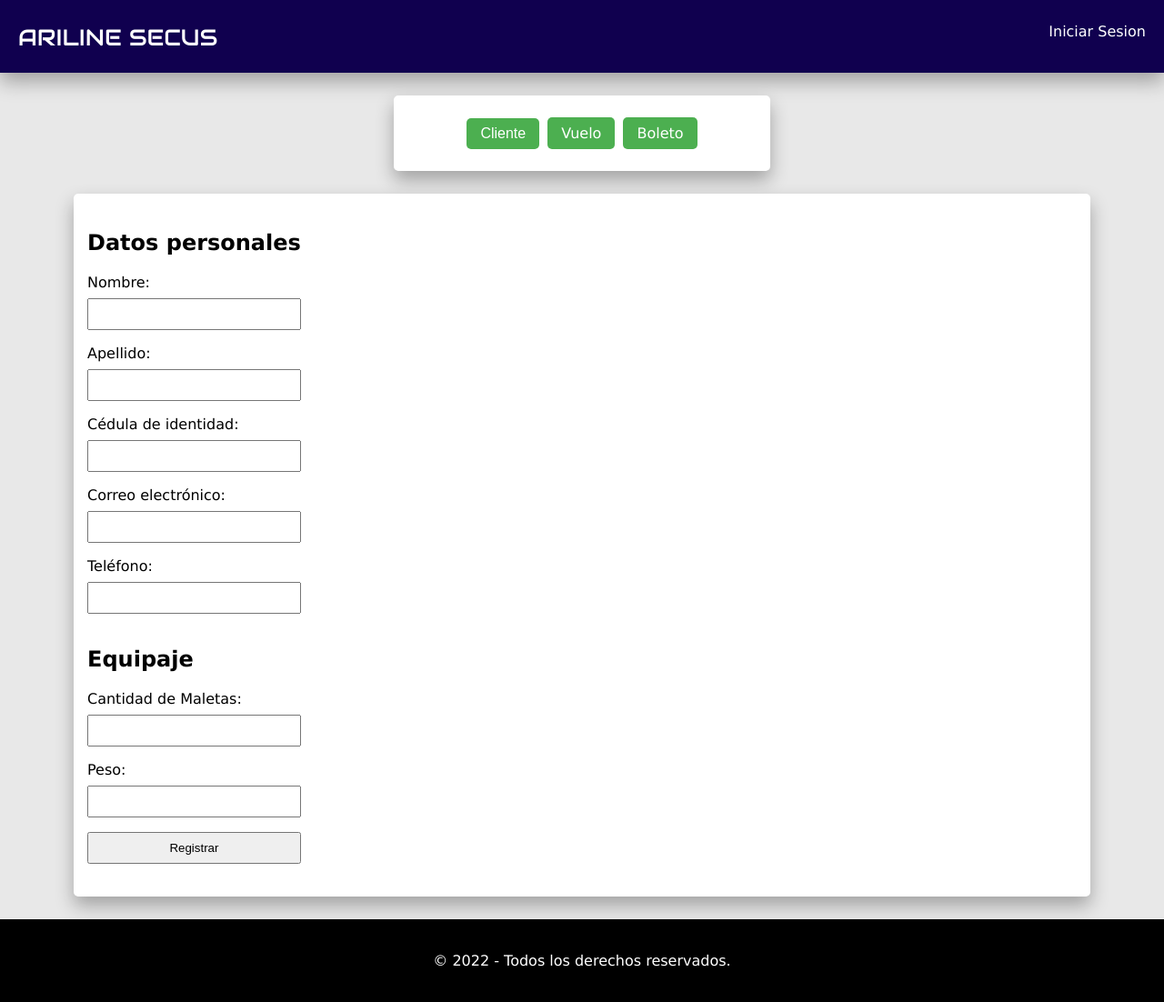
After one commit to ErickCor24/webAirplane, a Flask app: page /registro in a window 1280 px wide. The commit adds this page. Shown: the whole page at 91% size. Run offline with Flask 3, Linux system fonts and the light colour scheme.

Commit message:
Agregue el registro_boleto.html

```diff
--- a/app/app.py
+++ b/app/app.py
@@ -5,6 +5,9 @@ app = Flask (__name__)
 @app.route('/')
 def index():
     return render_template('index.html')
+@app.route('/registro')
+def registro():
+    return render_template('Registro_boleto.html')
 
 if __name__ == '__main__':
     app.run(debug=True)
--- /dev/null
+++ b/app/templates/Registro_boleto.html
@@ -0,0 +1,73 @@
+<!DOCTYPE html>
+<html lang="es">
+<head>
+    <meta charset="UTF-8">
+    <meta name="viewport" content="width=device-width, initial-scale=1.0">
+    <title> AIRLINE SECUS </title>
+    <link rel="stylesheet" href="https://fonts.googleapis.com/css?family=Audiowide">
+    <link rel="stylesheet" href="{{url_for('static', filename='css/style.css')}}">
+
+</head>
+<body>
+    <div class="container">
+        <header class="nav">
+            <div class="line">
+                <section class="left" >
+                    <a href="/">ARILINE SECUS</a>
+                </section>
+                <section class="right">
+                    <a href="#">Iniciar Sesion</a>
+                </section>
+
+            </div>
+        </header>
+        <div class="PanelBotones">
+            <section>
+                <button class="boton"> Cliente </button>
+                <a class="boton" href="crear_vuelo.html">Vuelo</a>
+                <a class="boton" href="/registro">Boleto</a>
+            </section>
+        </div>
+
+        <div class="vista">
+                <form action="/registrar" method="post">
+                <div class="row"> <div class="col-4"> <h2>Datos personales</h2>
+                    <label for="nombre">Nombre:</label>
+                    <input type="text" name="nombre" id="nombre" required>
+
+                    <label for="apellido">Apellido:</label>
+                    <input type="text" name="apellido" id="apellido" required>
+
+                    <label for="ci">Cédula de identidad:</label>
+                    <input type="text" name="ci" id="ci" required>
+
+                    <label for="correo">Correo electrónico:</label>
+                    <input type="email" name="correo" id="correo" required>
+
+                    <label for="telefono">Teléfono:</label>
+                    <input type="tel" name="telefono" id="telefono" required>
+
+                    </div>
+                    <div class="col-6"> <h2>Equipaje</h2>
+                    <label for="CantMaletas">Cantidad de Maletas:</label>
+                    <input type="number" name="CantMaletas" id="CantMaletas" required>
+
+                    <label for="Peso">Peso:</label>
+                    <input type="text" name="Peso" id="Peso" required>
+                    </div>
+                </div>
+                <div class="row"> <div class="col-12"> <input type="submit" value="Registrar">
+                    </div>
+                </div>
+                </form>
+            </div>
+    </div>
+
+        <footer>
+            <div class="PiePagina">
+                <p>&copy; 2022 - Todos los derechos reservados.</p>
+            </div>
+        </footer>
+
+</body>
+</html>
--- a/app/templates/index.html
+++ b/app/templates/index.html
@@ -24,8 +24,8 @@
         <div class="PanelBotones">
             <section>
                 <button class="boton"> Cliente </button>
-                <button class="boton"> Vuelo </button>
-                <button class="boton"> Boleto </button>
+                <a class="boton" href="crear_vuelo.html">Vuelo</a>
+                <a class="boton" href="/registro">Boleto</a>
             </section>
         </div>
 
```
